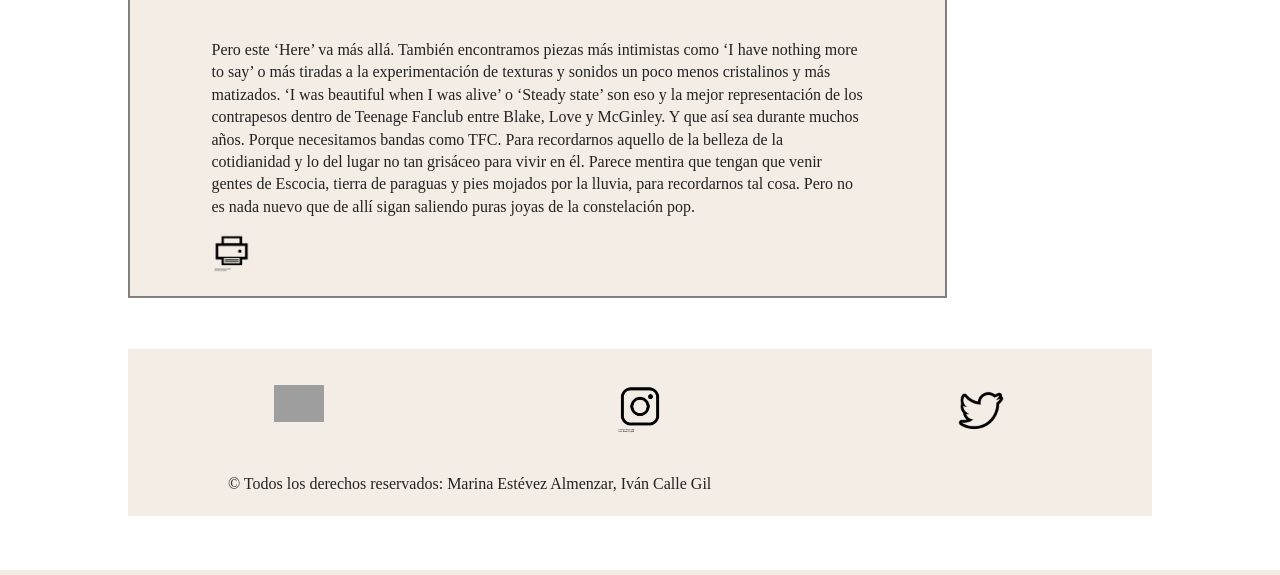
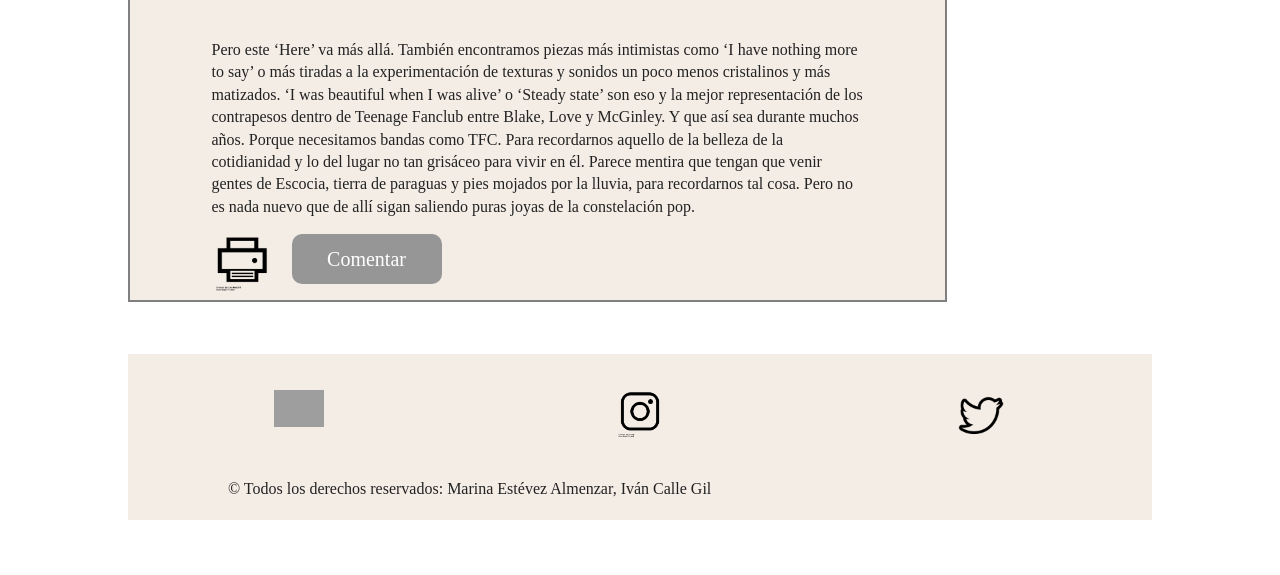
Before and after one commit to ealmenzar/SIBW, a PHP site: page /noticia.html in a window 1280 px wide. Shown: the part 1968-2543 px from the top of the page. Run offline with PHP 8.4, Linux system fonts and the light colour scheme; grey boxes are pictures that could not be loaded.

Commit message:
practica 2

```diff
--- a/css/main.css
+++ b/css/main.css
@@ -160,9 +160,12 @@ footer{
     margin-top: 5%;
 }
 
+ul{
+    list-style: none;
+}
+
 #social ul{
     display: inline-flex;
-    list-style: none;
     text-align: center;
     width: 100%;
     padding: 20px 0 0 0;
@@ -196,6 +199,86 @@ footer{
     width: 80%;
     font-family: "Times New Roman";
 }
+.comment-btn{
+    width: 150px;
+    height: 50px;
+    margin-left: 20px;
+    background:rgb(150,150,150);
+    font-family: "Calibri Light";
+    border-radius: 10px;
+    border:0px solid;
+    color: #fff;
+    font-size: 20px;
+}
+
+#bottom-new{
+    text-align: left;
+}
+#bottom-new div{
+    display: inline-flex;
+    margin-left: 10%;
+}
+#bottom-new div a{
+    display: block;
+    width: 60px;
+    height: 60px;
+}
+#bottom-new div a img{
+    display: block;
+    width: 60px;
+    height: 60px;
+}
+
+.error{
+    background: #ff4040;
+    padding: 5px;
+    border-radius: 5px;
+    display: none;
+}
+
+#coment-block{
+    top: 0;
+    right: -400px;
+    position: fixed;
+    width: 400px;
+    height: 100%;
+    background-color: #d9cdbb;
+    z-index: 1;
+    -webkit-transition: all 2s;
+    transition: all 2s;
+}
+
+#coment-block p.show{
+    display: block;
+}
+
+#coment-block.show{
+    right: 0;
+}
+
+#coment-block div{
+    width: 100%;
+    text-align: center;
+}
+
+#coment-block div input[type="text"]{
+    width: 90%;
+    margin: 5px 5%;
+    height: 25px;
+}
+
+#coment-block div textarea{
+    width: 90%;
+    margin: 5px 5%;
+    height: 150px;
+}
+
+#comments{
+    margin-top:100px;
+}
+#comments li p{
+    margin-left:10px;
+}
 
 #print-logo{
     text-align: right;
--- /dev/null
+++ b/js/comment.js
@@ -0,0 +1,79 @@
+function Toggle(classToggle,id){
+	var classcontent = document.getElementById(id).className;
+	var classes = classcontent.split(" ");
+	if((index=classes.indexOf(classToggle))==-1){
+		document.getElementById(id).className+= " "+classToggle;
+	}else{
+		document.getElementById(id).className=classcontent.replace(classToggle,'');
+	}
+}
+
+function RemoveClass(id,classRemoved){
+	var classcontent = document.getElementById(id).className;
+	var classes = classcontent.split(" ");
+	document.getElementById(id).className=classcontent.replace(classRemoved,'');
+}
+
+function AddClass(id,classAdded){
+	console.log(id);
+	var classcontent = document.getElementById(id).className;
+	var classes = classcontent.split(" ");
+	if((index=classes.indexOf(classAdded))==-1){
+		document.getElementById(id).className+= " "+classAdded;
+	}
+}
+
+function GenerateStars(n){
+	var str="";
+	for (var i = 0; i < n; i++) {
+		str+="*";
+	}
+	return str;
+}
+
+function AddZero(i) {
+    if (i < 10) {
+        i = "0" + i;
+    }
+    return i;
+}
+
+function GetToday(){
+	var date = new Date();
+	return AddZero(date.getDate())+"/"+AddZero((date.getMonth()+1))+"/"+date.getFullYear();
+}
+
+function GetNow(){
+	var date = new Date();
+	return AddZero(date.getHours())+":"+AddZero(date.getMinutes());
+
+}
+
+function ValidateAuthor(e,idError,classError){
+	var regex=/(admin|moderator|moderador)/i;
+	if(regex.test(e.value)){
+		len=e.value.match(regex)[0].length;
+		e.value=e.value.replace(regex,GenerateStars(len));
+		AddClass(classError,idError);
+	}else{
+		RemoveClass(classError,idError);
+	}
+}
+function ValidateComment(e,idError,classError){
+	var regex=/(cabron|puta|puto|tonto|idiota|cateto|subnormal|inutil|pesado|cansino|[0-9]{9}|[^\ ]*@[^\ ]*\.[^\ ]+)/i;
+	if(regex.test(e.value)){
+		len=e.value.match(regex)[0].length;
+		e.value=e.value.replace(regex,GenerateStars(len));
+		AddClass(classError,idError);
+	}else{
+		RemoveClass(classError,idError);
+	}
+}
+function SubmitComment(idAuthor,idEmail,idComment,idlistComment){
+	var authorContent=document.getElementById(idAuthor).value;
+	var commentContent=document.getElementById(idComment).value;
+	document.getElementById(idlistComment).innerHTML+="<li><b>Autor:</b> "+authorContent+"<br><b>Fecha:</b> "+GetToday()+" <b>Hora:</b> "+GetNow()+"<br><p>"+commentContent+"</p></li>";
+	document.getElementById(idAuthor).value="";
+	document.getElementById(idEmail).value="";
+	document.getElementById(idComment).value="";
+}
--- a/noticia.html
+++ b/noticia.html
@@ -7,7 +7,7 @@
     <meta name="keywords" content="música noticias">
     <meta name="viewport" content="width=device-width, initial-scale=1.0">
     <link rel="stylesheet" href="css/main.css">
-
+    <script type="text/javascript" src="js/comment.js"></script>
     <title>Here - Teenage Fanclub</title>
 </head>
 <body>
@@ -36,7 +36,33 @@
             </ul>
         </nav>
     </header>
+    <aside id="coment-block">
+    <ul id="comments">
+    <li>
+        <b>Autor:</b> Anónimo<br>
+        <b>Fecha:</b> 20/02/1014 <b>Hora:</b> 13:21<br>
+        <p>Hola buenas, soy Anónimo y esta canción es una pasada.</p>
+    </li>
+    <li>
+        <b>Autor:</b> Admin<br>
+        <b>Fecha:</b> 20/02/1014 <b>Hora:</b> 17:52<br>
+        <p>Gracias Anónimo, a nosotros también nos lo parece.</p>
+    </li>
+    </ul>
+    <p id="error-1" class="error">
+    Por favor no se haga pasar por parte del staff
+    </p>
+    <p id="error-2" class="error">
+    Por favor siga las reglas de la pagina web y no comparta información personal (como correos y numeros de teléfono), ni tampoco insulte.
+    </p>
+    <div>
+        <input type="text" placeholder="Autor" id="author" onkeyup="ValidateAuthor(this,'show','error-1')"><br>
+        <input type="text" placeholder="Email" id="email"><br>
+        <textarea placeholder="Escribe aquí tu comentario..." id="comment" onkeyup="ValidateComment(this,'show','error-2')"></textarea><br>
+        <button class="comment-btn" onclick="SubmitComment('author','email','comment','comments')">Enviar Comentario</button>
+    </div>
 
+    </aside>
 
     <div class="two-columns">
         <div class="row">
@@ -98,11 +124,14 @@
                     tierra de paraguas y pies mojados por la lluvia, para recordarnos tal cosa. Pero no es nada nuevo que de allí sigan saliendo
                     puras joyas de la constelación pop.
                 </p>
-                <p>
-                    <a href="noticia_imprimir.html">
-                        <img src="img/print.png" style="max-width: 6%">
-                    </a>
-                </p>
+                <div id="bottom-new">
+                    <div >
+                        <a href="noticia_imprimir.html">
+                            <img src="img/print.png">
+                        </a>
+                        <button class="comment-btn" onclick="Toggle('show','coment-block')">Comentar</button>
+                    </div>
+                </div>
             </div>
             <div class="c-2">
                 <h1>Discos relacionados</h1>
```
